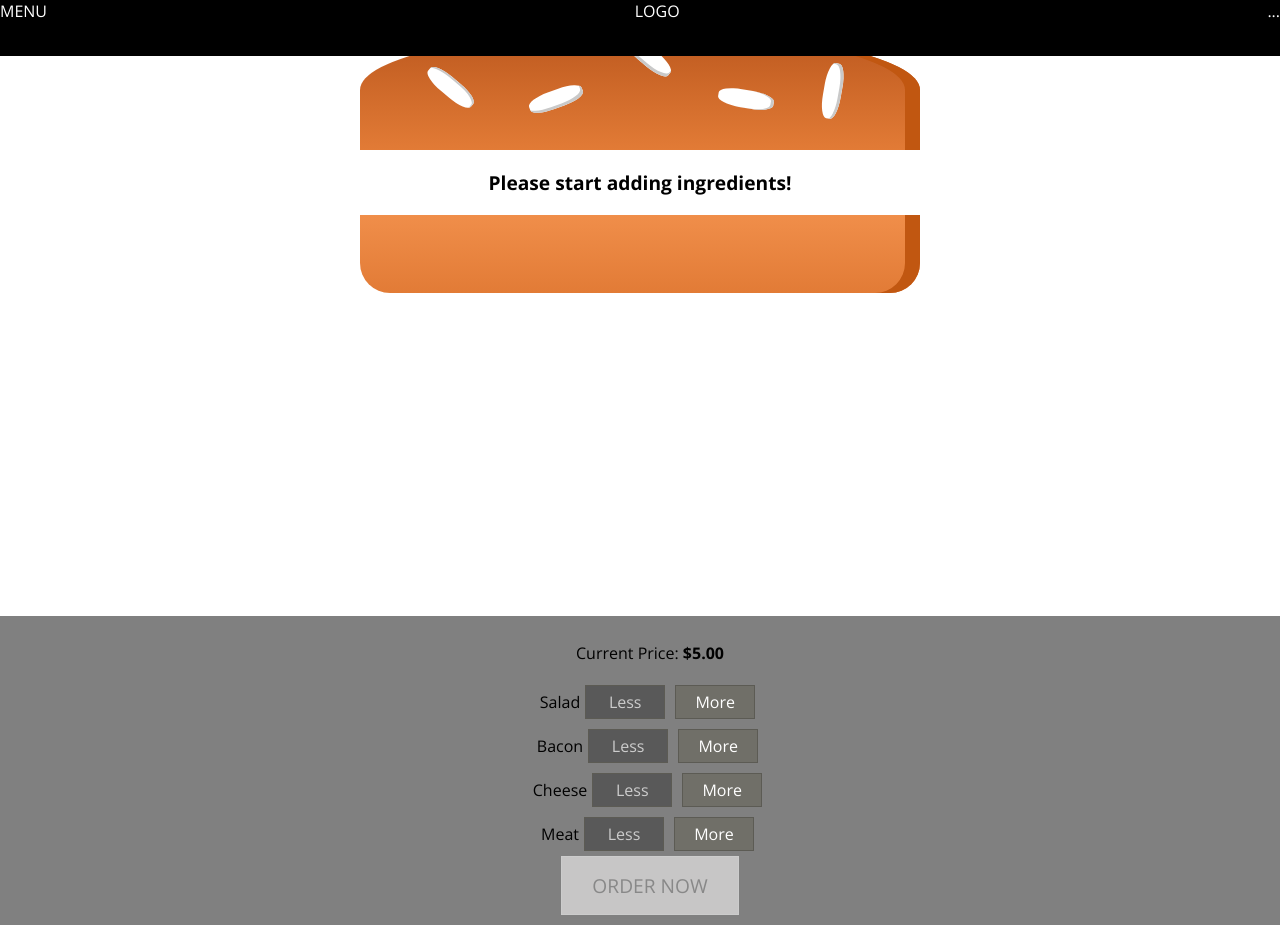
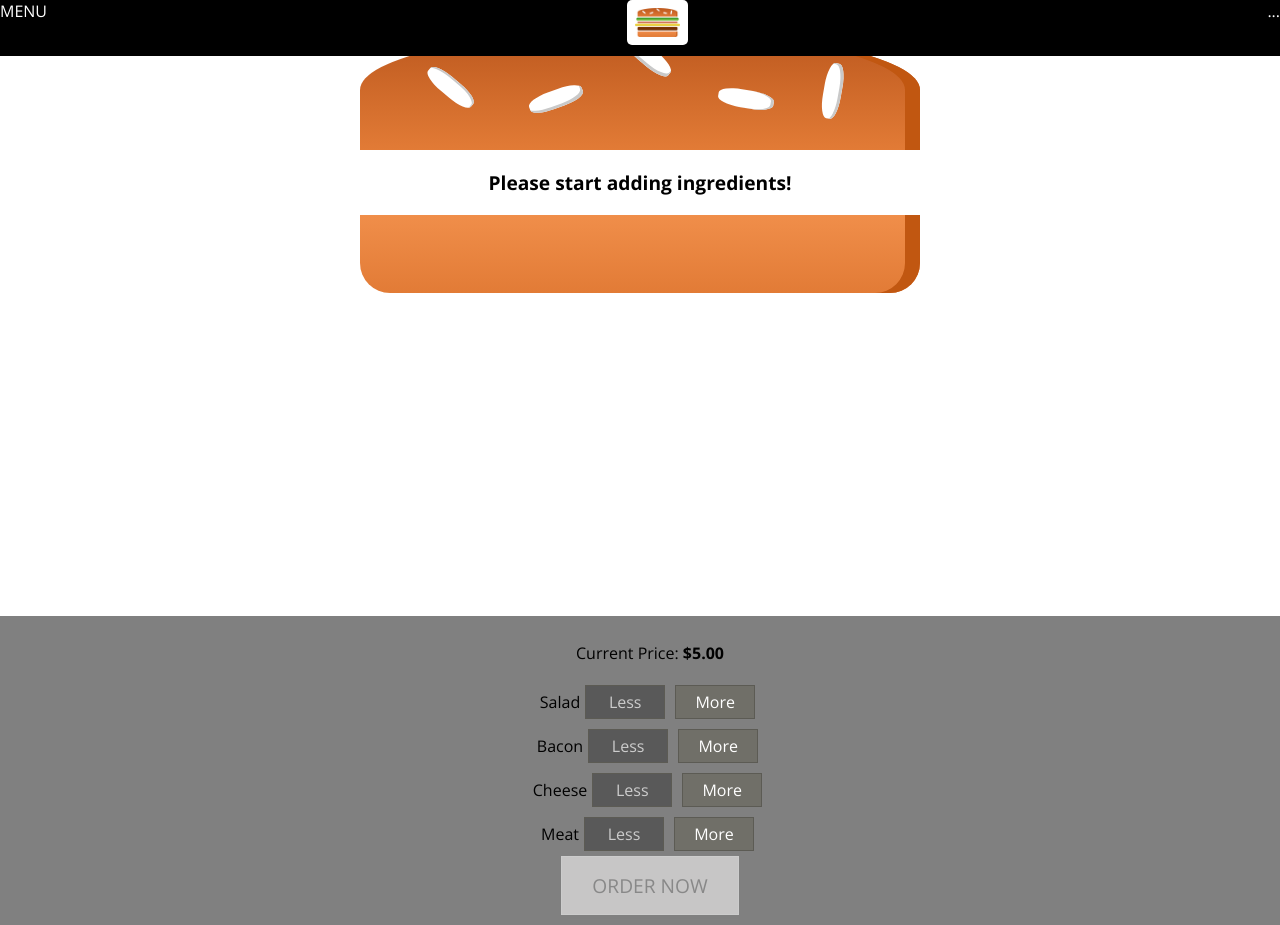
Before and after one commit to BryanMThomas/burger-builder, a React app: page / in a window 1280 px wide. Built offline with nearby package versions, Linux system fonts and the light colour scheme.

Commit message:
add Logo

```diff
--- /dev/null
+++ b/src/components/Logo/Logo.css
@@ -0,0 +1,12 @@
+.Logo {
+    background-color: white;
+    padding: 8px;
+    height: 80%;
+    box-sizing: border-box;
+    border-radius: 5px;
+    vertical-align: center;
+}
+
+.Logo img {
+    height: 100%
+}
--- /dev/null
+++ b/src/components/Logo/Logo.js
@@ -0,0 +1,12 @@
+import React from 'react'
+import burgerLogo from '../../assets/images/burger-logo.png'
+import classes from './Logo.css'
+const logo = (props) => {
+    return (
+        <div className={classes.Logo}>
+            <img src={burgerLogo} alt="MyBurger"></img>
+        </div>
+    )
+}
+
+export default logo;
--- a/src/components/Navigation/Toolbar/Toolbar.js
+++ b/src/components/Navigation/Toolbar/Toolbar.js
@@ -1,11 +1,12 @@
 import React from "react";
+import Logo from '../../Logo/Logo'
 import classes from './Toolbar.css'
 
 const toolbar = (props) => {
     return (
-        <header className = {classes.Toolbar}>
+        <header className={classes.Toolbar}>
             <div>MENU</div>
-            <div>LOGO</div>
+            <Logo />
             <nav>
                 ...
             </nav>
```
Also changed, not shown: src/assets/images/burger-logo.png (added), 1 other file (tests, documents, lock files or other folders).
